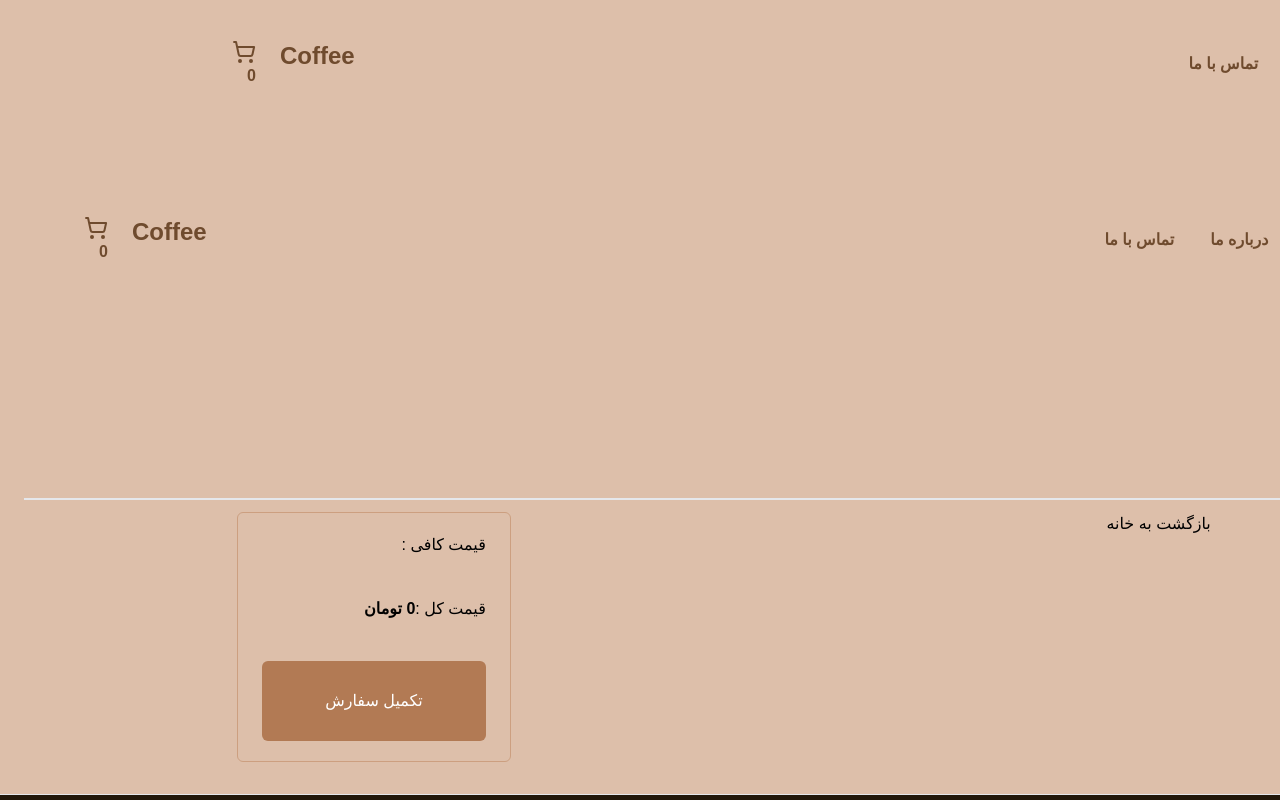
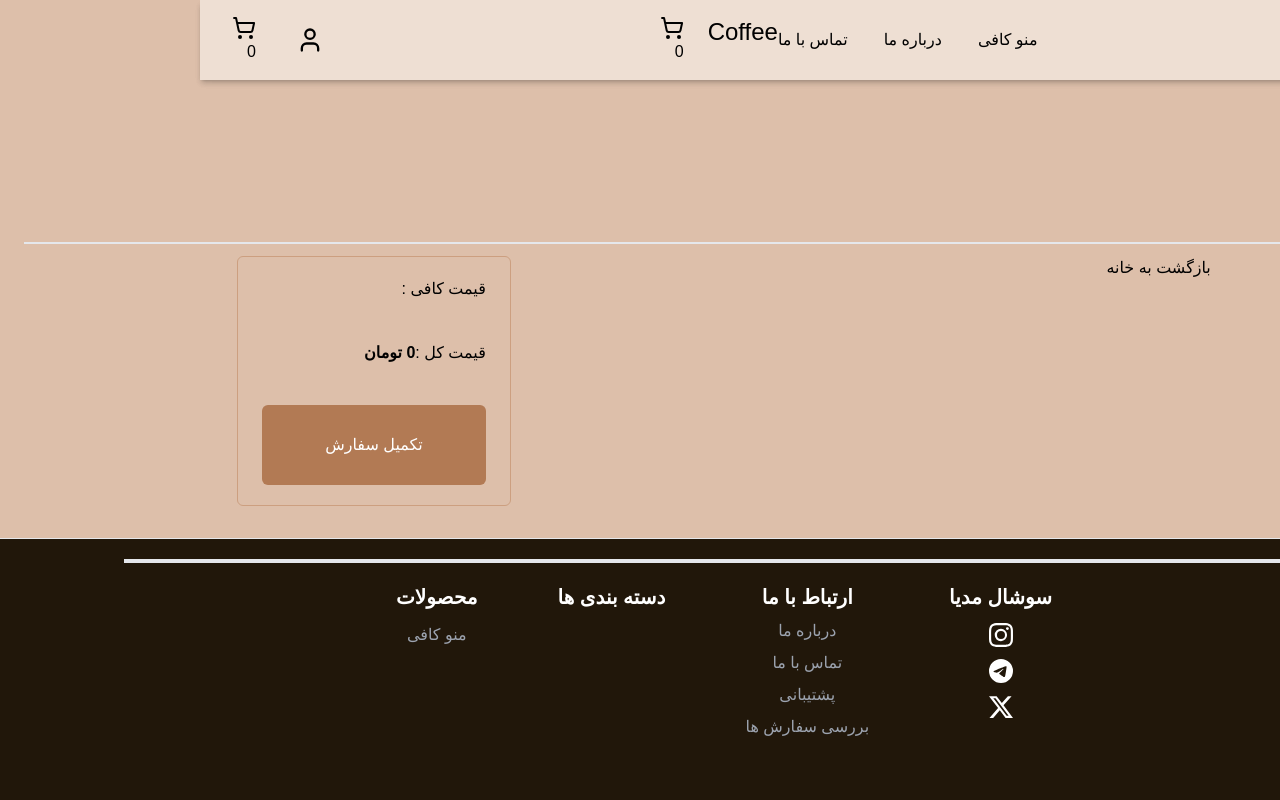
Before and after one commit to alirezaghnz/coffestore, a Next.js app in the folder frontend/customer-site/: page /checkout/cart in a window 1280 px wide. Shown: the top 800 px of the page. Built offline with nearby package versions, Linux system fonts and the light colour scheme.

Commit message:
refactore: fix Header Comp for responsive mobile

```diff
--- a/frontend/customer-site/app/_components/Header.tsx
+++ b/frontend/customer-site/app/_components/Header.tsx
@@ -1,9 +1,106 @@
+"use client";
+import { useEffect, useState } from "react";
 import Navigation from "./Navigation";
+import Link from "next/link";
+import { User } from "lucide-react";
+import CartIcon from "./CartIcon";
 
 export default function Header() {
+  const [scrollY, setScrollY] = useState(0);
+  const [open, setOpen] = useState(false);
+
+  useEffect(() => {
+    const handleScroll = () => {
+      setScrollY(window.scrollY);
+    };
+
+    window.addEventListener("scroll", handleScroll);
+    return () => window.removeEventListener("scroll", handleScroll);
+  }, []);
+
+  const translate = Math.min(scrollY / 4, 18);
+
   return (
-    <header className=" p-8 py-10 text-coffee-600 font-semibold">
-      <Navigation />
+    <header
+      className="fixed top-0 left-0 w-full z-50 bg-coffee-100 shadow-md transition-transform duration-300"
+      style={{ transform: `translateY(-${translate}px)` }}
+    >
+      <div className="max-w-7xl mx-auto px-4 md:px-8 py-3 md:py-4 flex items-center justify-between">
+        <div className="flex items-center gap-3">
+          {/* Mobile menu button */}
+          <button
+            aria-label="menu"
+            onClick={() => setOpen((s) => !s)}
+            className="md:hidden p-2 rounded-md text-coffee-600 hover:bg-black/5"
+          >
+            {open ? (
+              <svg
+                xmlns="http://www.w3.org/2000/svg"
+                className="h-6 w-6"
+                fill="none"
+                viewBox="0 0 24 24"
+                stroke="currentColor"
+              >
+                <path
+                  strokeLinecap="round"
+                  strokeLinejoin="round"
+                  strokeWidth={2}
+                  d="M6 18L18 6M6 6l12 12"
+                />
+              </svg>
+            ) : (
+              <svg
+                xmlns="http://www.w3.org/2000/svg"
+                className="h-6 w-6"
+                fill="none"
+                viewBox="0 0 24 24"
+                stroke="currentColor"
+              >
+                <path
+                  strokeLinecap="round"
+                  strokeLinejoin="round"
+                  strokeWidth={2}
+                  d="M4 6h16M4 12h16M4 18h16"
+                />
+              </svg>
+            )}
+          </button>
+
+          <Link
+            href="/"
+            className="text-base md:text-xl font-semibold text-coffee-600"
+          >
+            پمو کافی
+          </Link>
+        </div>
+
+        {/* Desktop navigation */}
+        <nav className="hidden md:flex md:items-center">
+          <Navigation />
+        </nav>
+
+        {/* login and cartIcon */}
+        <div className="flex items-center gap-10">
+          <Link href="/login">
+            <User className="w-7 h-7" />
+          </Link>
+          <CartIcon />
+        </div>
+      </div>
+
+      {/* Mobile menu */}
+      <div
+        className={`md:hidden overflow-hidden transition-[max-height] duration-300 ease-in-out ${
+          open ? "max-h-96" : "max-h-0"
+        }`}
+      >
+        <div className="px-4 pb-4 pt-2 border-t bg-coffee-100">
+          <div className="flex flex-col gap-2">
+            <Navigation />
+          </div>
+        </div>
+      </div>
     </header>
   );
 }
+// ...existing code...
```
